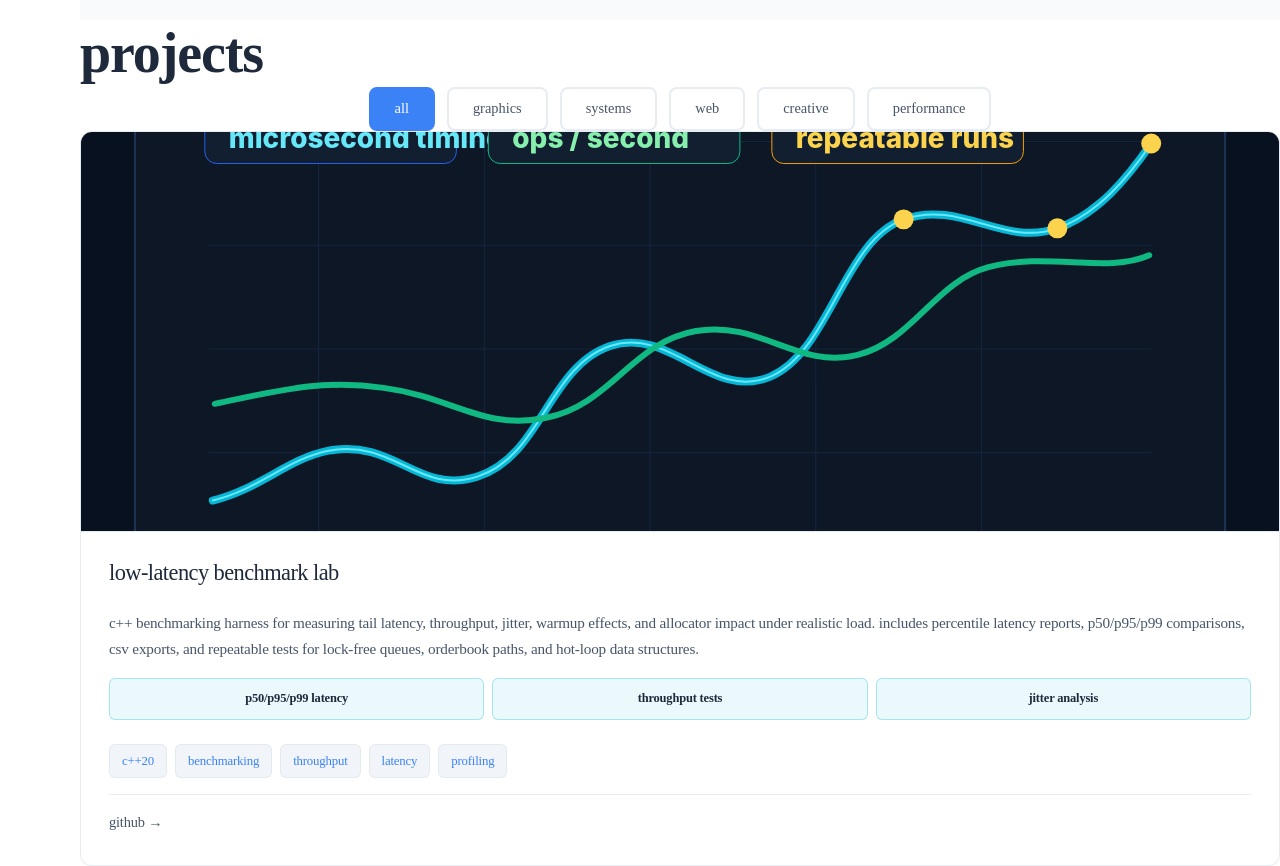
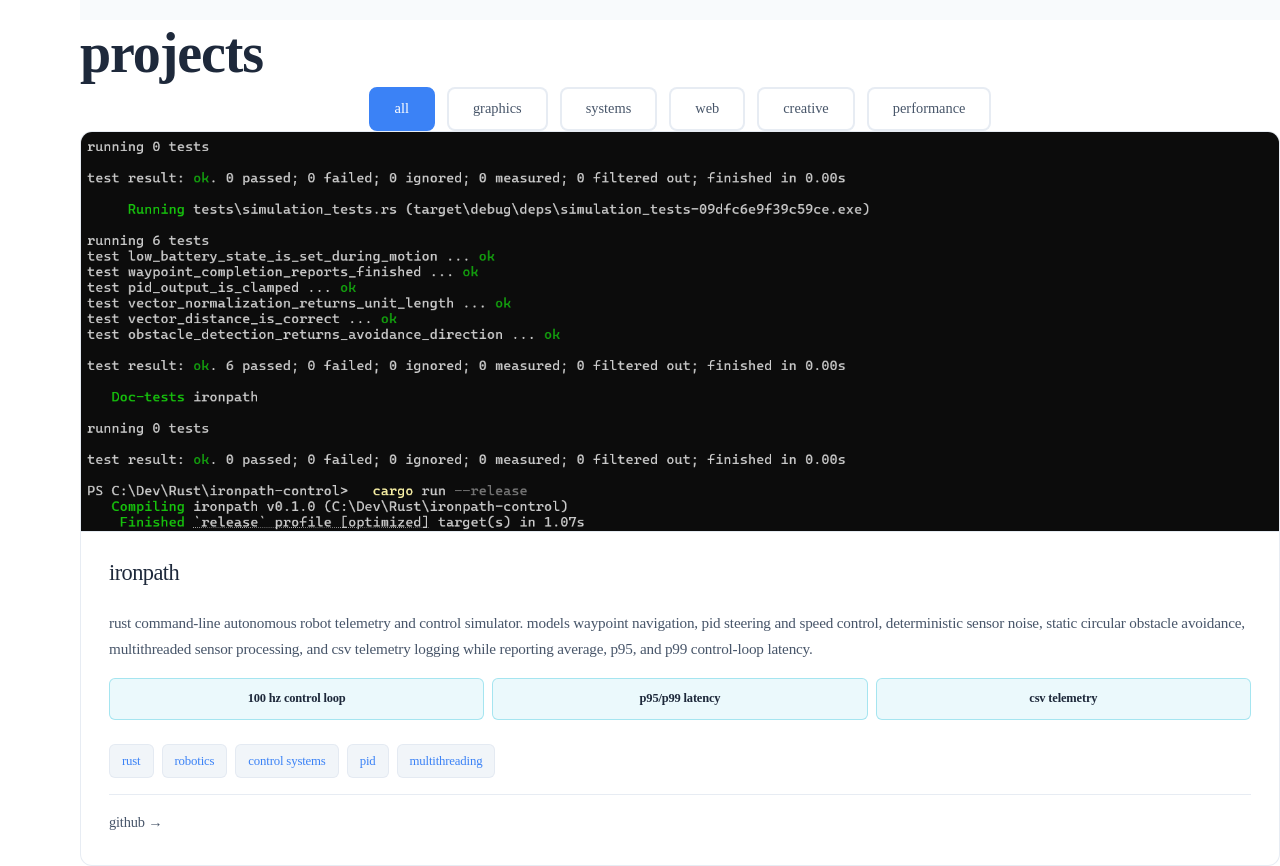
Before and after one commit to AmjadAlthabteh/a_althabtehwebsite, a React (Vite) app: page / in a window 1280 px wide. Shown: the part 1580-2446 px from the top of the page. Built offline with nearby package versions, Linux system fonts and the light colour scheme.

Commit message:
Add IronPath project

```diff
--- a/src/components/sections/Projects.tsx
+++ b/src/components/sections/Projects.tsx
@@ -18,6 +18,16 @@ interface Project {
 }
 
 const projects: Project[] = [
+  {
+    id: 11,
+    title: 'ironpath',
+    description: 'rust command-line autonomous robot telemetry and control simulator. models waypoint navigation, pid steering and speed control, deterministic sensor noise, static circular obstacle avoidance, multithreaded sensor processing, and csv telemetry logging while reporting average, p95, and p99 control-loop latency.',
+    tech: ['rust', 'robotics', 'control systems', 'pid', 'multithreading'],
+    category: ['systems', 'performance'],
+    metrics: ['100 hz control loop', 'p95/p99 latency', 'csv telemetry'],
+    github: 'https://github.com/AmjadAlthabteh/ironpath-controlsystems',
+    image: '/images/ironpath_ss.png',
+  },
   {
     id: 10,
     title: 'low-latency benchmark lab',
```
Also changed, not shown: public/images/ironpath_ss.png (added).
